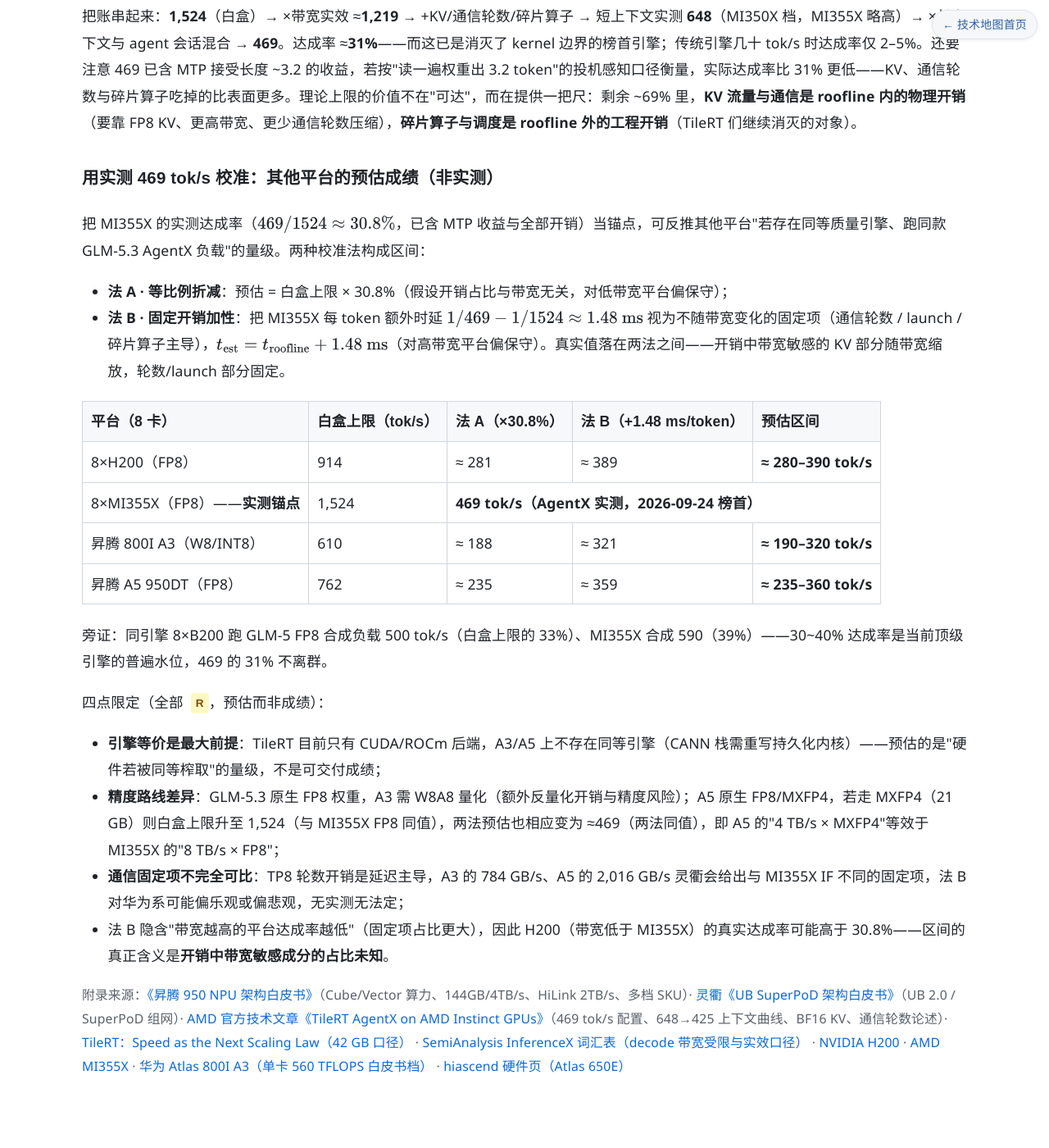
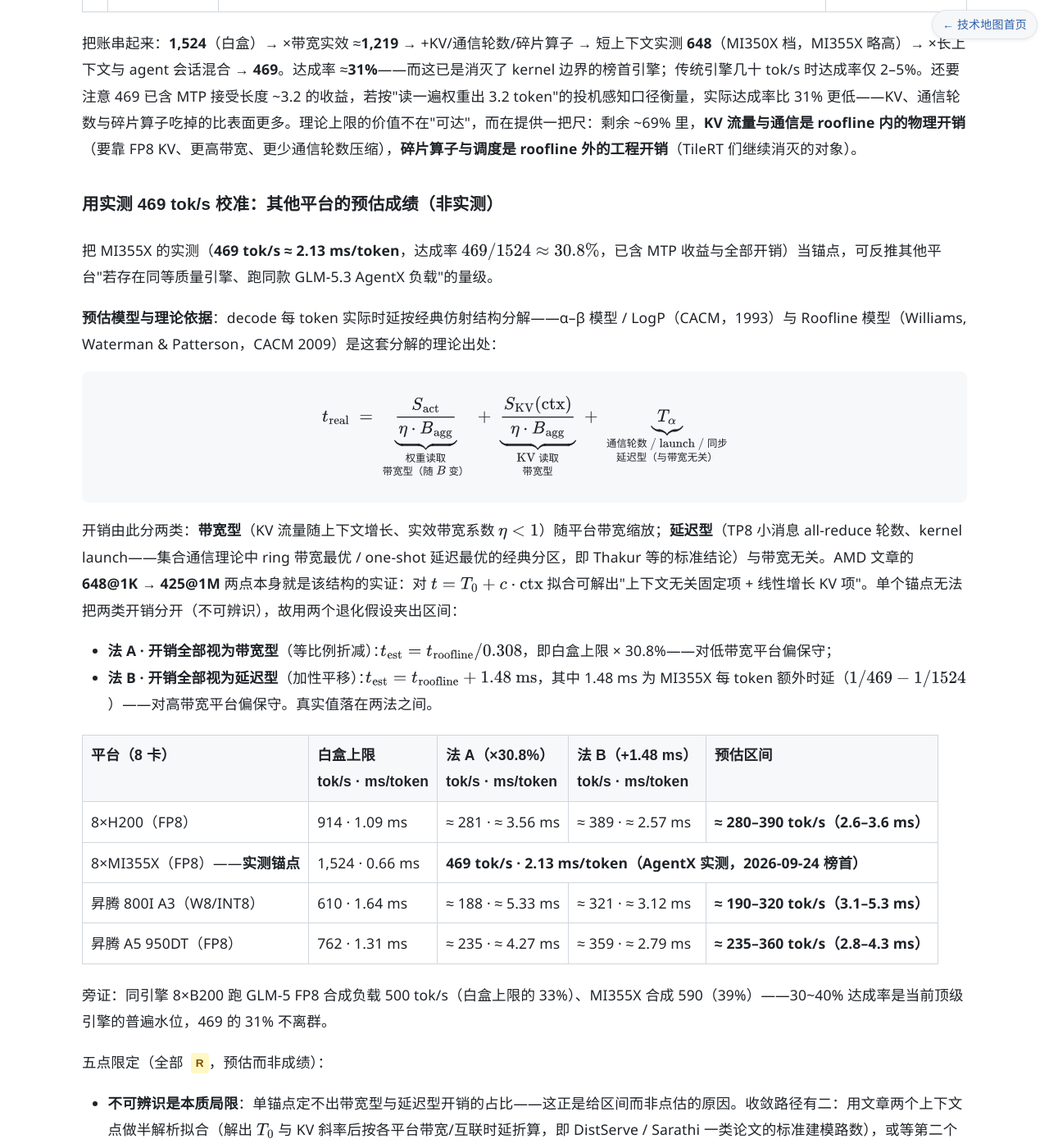
Before and after one commit to luxiangz/llm-tech-map, a Jekyll site: the page docs/inference/tilert-deep-analysis.html, which Jekyll copies as it is, in a window 1280 px wide and 1400 px high, scrolled down 12339 px. Shown: the whole window at 82% size. Built offline with Jekyll 4.4.1, drawn with Linux system fonts in a browser that asks for light colours; a style sheet for code colours, icons or effects is not loaded; before the commit the page ends 13694 px from its top, so only the background shows below that; some of the changed text lies outside the part shown.

Commit message:
TileRT 附录更新：预估表 tok/s 与 ms/token 双列显示（含锚点 469·2.13ms、648·1.54ms/425·2.35ms）；预估过程补理论依据（α-β 仿射分解公式、LogP/Roofline/集合通信理论出处、两点实证与不可辨识性、区间收敛路径）

```diff
--- a/docs/inference/tilert-deep-analysis.html
+++ b/docs/inference/tilert-deep-analysis.html
@@ -343,10 +343,10 @@
 <p style="font-size:.9em;color:#57606a">附注：950DT 原生 MXFP4，若按 4-bit 权重（$S_{\text{act}} = 21$ GB）计，A5 上限翻倍至 ≈1,524 tok/s，追平 8×MI355X 的 FP8 档；950PR（1.6 TB/s）按 FP8 计为 ≈305 tok/s。所有行均为官方带宽 ÷ 42 GB 的算术推导，未计 KV Cache 与通信开销；950 组网侧经灵衢 UB 2.0 可扩展至大规模集群（白皮书称支持超 128K 卡）。</p>
 
 <h3>追问：实测 469 tok/s 距理论上限 1,524 tok/s 很远，怎么解释</h3>
-<p>AMD 官方技术文章《TileRT AgentX on AMD Instinct GPUs》给出的 469 tok/s（8×MI355X，GLM-5.3，TP8，FP8 权重 + <b>BF16 KV</b>，MTP K=3，单用户 AgentX 榜第一）与表 2 的 1,524 tok/s 之间差 ≈3.2 倍。这不是矛盾，而是<b>口径差了四层</b>——1,524 是"短上下文、只读权重、100% 峰值带宽、零通信"的白盒上限，469 是端到端 agent 会话回放的真实成绩。逐层剥离：</p>
+<p>AMD 官方技术文章《TileRT AgentX on AMD Instinct GPUs》给出的 469 tok/s（≈2.13 ms/token；8×MI355X，GLM-5.3，TP8，FP8 权重 + <b>BF16 KV</b>，MTP K=3，单用户 AgentX 榜第一）与表 2 的 1,524 tok/s（0.66 ms/token）之间差 ≈3.2 倍。这不是矛盾，而是<b>口径差了四层</b>——1,524 是"短上下文、只读权重、100% 峰值带宽、零通信"的白盒上限，469 是端到端 agent 会话回放的真实成绩。逐层剥离：</p>
 <table>
 <tr><th>#</th><th>开销来源</th><th>量级与依据</th><th>证据等级</th></tr>
-<tr><td>1</td><td><b>基准口径：AgentX 不是白盒 decode</b></td><td>AgentX（SemiAnalysis 开源可复现基准）回放真实编码 agent 会话：多轮、上下文持续增长、tool call、共享前缀，考的是 KV/路由/调度/尾时延。文章自给的标尺：同一配置（TP8 + MTP K=3）在 8×MI350X 上 1K ctx <b>648</b> → 1M ctx <b>425</b> tok/s——469（MI355X，会话平均上下文更长）正落在该区间，长上下文衰减本身就吃掉了约 1/3</td><td><span class="ev ev-v">V</span></td></tr>
+<tr><td>1</td><td><b>基准口径：AgentX 不是白盒 decode</b></td><td>AgentX（SemiAnalysis 开源可复现基准）回放真实编码 agent 会话：多轮、上下文持续增长、tool call、共享前缀，考的是 KV/路由/调度/尾时延。文章自给的标尺：同一配置（TP8 + MTP K=3）在 8×MI350X 上 1K ctx <b>648</b>（≈1.54 ms/token）→ 1M ctx <b>425</b>（≈2.35 ms/token）——469（MI355X，会话平均上下文更长）正落在该区间，长上下文衰减本身就吃掉了约 1/3</td><td><span class="ev ev-v">V</span></td></tr>
 <tr><td>2</td><td><b>KV Cache 流量不在 42 GB 账内</b></td><td>账面 $S_{\text{act}}$ 只含激活权重（KV=0）；实际 KV 为 BF16（字节较 FP8 翻倍），每 token 的 KV 读取随上下文增长，长会话时进入与权重流量可比的量级——这是 648→425 衰减曲线的直接物理来源</td><td><span class="ev ev-v">V</span>（BF16 与曲线出自文章；"可比量级"为 <span class="ev ev-r">R</span>）</td></tr>
 <tr><td>3</td><td><b>峰值带宽 ≠ 实效带宽</b></td><td>8 TB/s 是理想顺序读峰值。业界普遍实测：decode GEMV 稳态只能拿到峰值的 <b>~50–90%</b>（KV 争用、专家权重非连续访存、launch 开销）；即便按 80% 计，上限立刻降为 ≈1,219 tok/s</td><td><span class="ev ev-r">R</span>（业界口径，见 InferenceX 词汇表等）</td></tr>
 <tr><td>4</td><td><b>TP8 通信轮数</b></td><td>batch-1 的 all-reduce 是小消息、<b>延迟主导</b>——文章原话"通信轮数比峰值带宽更重要"。TileRT 用 one-shot 推送 + 本地归约把每层轮数压到 1，但乘以近百层后仍是每步的固定时间项，无法被带宽账覆盖</td><td><span class="ev ev-v">V</span></td></tr>
@@ -356,25 +356,31 @@
 <p>把账串起来：<b>1,524</b>（白盒）→ ×带宽实效 ≈<b>1,219</b> → +KV/通信轮数/碎片算子 → 短上下文实测 <b>648</b>（MI350X 档，MI355X 略高）→ ×长上下文与 agent 会话混合 → <b>469</b>。达成率 ≈<b>31%</b>——而这已是消灭了 kernel 边界的榜首引擎；传统引擎几十 tok/s 时达成率仅 2–5%。还要注意 469 已含 MTP 接受长度 ~3.2 的收益，若按"读一遍权重出 3.2 token"的投机感知口径衡量，实际达成率比 31% 更低——KV、通信轮数与碎片算子吃掉的比表面更多。理论上限的价值不在"可达"，而在提供一把尺：剩余 ~69% 里，<b>KV 流量与通信是 roofline 内的物理开销</b>（要靠 FP8 KV、更高带宽、更少通信轮数压缩），<b>碎片算子与调度是 roofline 外的工程开销</b>（TileRT 们继续消灭的对象）。</p>
 
 <h3>用实测 469 tok/s 校准：其他平台的预估成绩（非实测）</h3>
-<p>把 MI355X 的实测达成率（$469 / 1524 \approx 30.8\%$，已含 MTP 收益与全部开销）当锚点，可反推其他平台"若存在同等质量引擎、跑同款 GLM-5.3 AgentX 负载"的量级。两种校准法构成区间：</p>
+<p>把 MI355X 的实测（<b>469 tok/s ≈ 2.13 ms/token</b>，达成率 $469/1524 \approx 30.8\%$，已含 MTP 收益与全部开销）当锚点，可反推其他平台"若存在同等质量引擎、跑同款 GLM-5.3 AgentX 负载"的量级。</p>
+<p><b>预估模型与理论依据</b>：decode 每 token 实际时延按经典仿射结构分解——α–β 模型 / LogP（CACM，1993）与 Roofline 模型（Williams, Waterman & Patterson，CACM 2009）是这套分解的理论出处：</p>
+<div class="formula">\[
+t_{\text{real}} \;=\; \underbrace{\frac{S_{\text{act}}}{\eta \cdot B_{\text{agg}}}}_{\substack{\text{权重读取}\\ \text{带宽型（随 } B \text{ 变）}}} \;+\; \underbrace{\frac{S_{\text{KV}}(\text{ctx})}{\eta \cdot B_{\text{agg}}}}_{\substack{\text{KV 读取}\\ \text{带宽型}}} \;+\; \underbrace{T_{\alpha}}_{\substack{\text{通信轮数 / launch / 同步}\\ \text{延迟型（与带宽无关）}}}
+\]</div>
+<p>开销由此分两类：<b>带宽型</b>（KV 流量随上下文增长、实效带宽系数 $\eta < 1$）随平台带宽缩放；<b>延迟型</b>（TP8 小消息 all-reduce 轮数、kernel launch——集合通信理论中 ring 带宽最优 / one-shot 延迟最优的经典分区，即 Thakur 等的标准结论）与带宽无关。AMD 文章的 <b>648@1K → 425@1M</b> 两点本身就是该结构的实证：对 $t = T_0 + c \cdot \text{ctx}$ 拟合可解出"上下文无关固定项 + 线性增长 KV 项"。单个锚点无法把两类开销分开（不可辨识），故用两个退化假设夹出区间：</p>
 <ul>
-<li><b>法 A · 等比例折减</b>：预估 = 白盒上限 × 30.8%（假设开销占比与带宽无关，对低带宽平台偏保守）；</li>
-<li><b>法 B · 固定开销加性</b>：把 MI355X 每 token 额外时延 $1/469 - 1/1524 \approx 1.48\ \text{ms}$ 视为不随带宽变化的固定项（通信轮数 / launch / 碎片算子主导），$t_{\text{est}} = t_{\text{roofline}} + 1.48\ \text{ms}$（对高带宽平台偏保守）。真实值落在两法之间——开销中带宽敏感的 KV 部分随带宽缩放，轮数/launch 部分固定。</li>
+<li><b>法 A · 开销全部视为带宽型</b>（等比例折减）：$t_{\text{est}} = t_{\text{roofline}} / 0.308$，即白盒上限 × 30.8%——对低带宽平台偏保守；</li>
+<li><b>法 B · 开销全部视为延迟型</b>（加性平移）：$t_{\text{est}} = t_{\text{roofline}} + 1.48\ \text{ms}$，其中 1.48 ms 为 MI355X 每 token 额外时延（$1/469 - 1/1524$）——对高带宽平台偏保守。真实值落在两法之间。</li>
 </ul>
 <table>
-<tr><th>平台（8 卡）</th><th>白盒上限（tok/s）</th><th>法 A（×30.8%）</th><th>法 B（+1.48 ms/token）</th><th>预估区间</th></tr>
-<tr><td>8×H200（FP8）</td><td>914</td><td>≈ 281</td><td>≈ 389</td><td><b>≈ 280–390 tok/s</b></td></tr>
-<tr><td>8×MI355X（FP8）——<b>实测锚点</b></td><td>1,524</td><td colspan="3"><b>469 tok/s（AgentX 实测，2026-09-24 榜首）</b></td></tr>
-<tr><td>昇腾 800I A3（W8/INT8）</td><td>610</td><td>≈ 188</td><td>≈ 321</td><td><b>≈ 190–320 tok/s</b></td></tr>
-<tr><td>昇腾 A5 950DT（FP8）</td><td>762</td><td>≈ 235</td><td>≈ 359</td><td><b>≈ 235–360 tok/s</b></td></tr>
+<tr><th>平台（8 卡）</th><th>白盒上限<br>tok/s · ms/token</th><th>法 A（×30.8%）<br>tok/s · ms/token</th><th>法 B（+1.48 ms）<br>tok/s · ms/token</th><th>预估区间</th></tr>
+<tr><td>8×H200（FP8）</td><td>914 · 1.09 ms</td><td>≈ 281 · ≈ 3.56 ms</td><td>≈ 389 · ≈ 2.57 ms</td><td><b>≈ 280–390 tok/s（2.6–3.6 ms）</b></td></tr>
+<tr><td>8×MI355X（FP8）——<b>实测锚点</b></td><td>1,524 · 0.66 ms</td><td colspan="3"><b>469 tok/s · 2.13 ms/token（AgentX 实测，2026-09-24 榜首）</b></td></tr>
+<tr><td>昇腾 800I A3（W8/INT8）</td><td>610 · 1.64 ms</td><td>≈ 188 · ≈ 5.33 ms</td><td>≈ 321 · ≈ 3.12 ms</td><td><b>≈ 190–320 tok/s（3.1–5.3 ms）</b></td></tr>
+<tr><td>昇腾 A5 950DT（FP8）</td><td>762 · 1.31 ms</td><td>≈ 235 · ≈ 4.27 ms</td><td>≈ 359 · ≈ 2.79 ms</td><td><b>≈ 235–360 tok/s（2.8–4.3 ms）</b></td></tr>
 </table>
 <p>旁证：同引擎 8×B200 跑 GLM-5 FP8 合成负载 500 tok/s（白盒上限的 33%）、MI355X 合成 590（39%）——30~40% 达成率是当前顶级引擎的普遍水位，469 的 31% 不离群。</p>
-<p>四点限定（全部 <span class="ev ev-r">R</span>，预估而非成绩）：</p>
+<p>五点限定（全部 <span class="ev ev-r">R</span>，预估而非成绩）：</p>
 <ul>
+<li><b>不可辨识是本质局限</b>：单锚点定不出带宽型与延迟型开销的占比——这正是给区间而非点估的原因。收敛路径有二：用文章两个上下文点做半解析拟合（解出 $T_0$ 与 KV 斜率后按各平台带宽/互联时延折算，即 DistServe / Sarathi 一类论文的标准建模路数），或等第二个实测锚点出现（两方程解两未知数）；</li>
 <li><b>引擎等价是最大前提</b>：TileRT 目前只有 CUDA/ROCm 后端，A3/A5 上不存在同等引擎（CANN 栈需重写持久化内核）——预估的是"硬件若被同等榨取"的量级，不是可交付成绩；</li>
-<li><b>精度路线差异</b>：GLM-5.3 原生 FP8 权重，A3 需 W8A8 量化（额外反量化开销与精度风险）；A5 原生 FP8/MXFP4，若走 MXFP4（21 GB）则白盒上限升至 1,524（与 MI355X FP8 同值），两法预估也相应变为 ≈469（两法同值），即 A5 的"4 TB/s × MXFP4"等效于 MI355X 的"8 TB/s × FP8"；</li>
-<li><b>通信固定项不完全可比</b>：TP8 轮数开销是延迟主导，A3 的 784 GB/s、A5 的 2,016 GB/s 灵衢会给出与 MI355X IF 不同的固定项，法 B 对华为系可能偏乐观或偏悲观，无实测无法定；</li>
-<li>法 B 隐含"带宽越高的平台达成率越低"（固定项占比更大），因此 H200（带宽低于 MI355X）的真实达成率可能高于 30.8%——区间的真正含义是<b>开销中带宽敏感成分的占比未知</b>。</li>
+<li><b>精度路线差异</b>：GLM-5.3 原生 FP8 权重，A3 需 W8A8 量化（额外反量化开销与精度风险）；A5 原生 FP8/MXFP4，若走 MXFP4（21 GB）则白盒上限升至 1,524 · 0.66 ms（与 MI355X FP8 同值），两法预估同为 ≈469 tok/s · ≈2.13 ms——A5 的"4 TB/s × MXFP4"等效于 MI355X 的"8 TB/s × FP8"；</li>
+<li><b>延迟型项的平台不变性最脆</b>：法 B 把 MI355X 的 1.48 ms 平移到华为系，但灵衢（784 / 2,016 GB/s）与 IF（1,071 GB/s）的每层通信时延、CANN 与 ROCm 的执行开销都不同，对华为系可能偏乐观或偏悲观；带宽型项的 $\eta$ 系数亦随显存体系有差异；</li>
+<li>法 B 隐含"带宽越高的平台达成率越低"（延迟项占比更大），因此 H200（带宽低于 MI355X）的真实达成率可能高于 30.8%——区间的真正含义是<b>开销中带宽敏感成分的占比未知</b>。定位为数量级估计器（±30–50% 误差合理），不是成绩预测。</li>
 </ul>
 
 <p style="font-size:.9em;color:#57606a">附录来源：<a href="https://github.com/lionelZhaowy/industry-ai-accelerators/blob/main/Cloud-and-Programmable-NPUs/Huawei-Ascend/pdf/%E6%98%87%E8%85%BE950%20NPU%E6%9E%B6%E6%9E%84%E7%99%BD%E7%9A%AE%E4%B9%A6.pdf" target="_blank">《昇腾 950 NPU 架构白皮书》</a>（Cube/Vector 算力、144GB/4TB/s、HiLink 2TB/s、多档 SKU）· <a href="https://www.unifiedbus.com/zh/white-papers/UB-SuperPoD-Architecture-White-Paper-zh" target="_blank">灵衢《UB SuperPoD 架构白皮书》</a>（UB 2.0 / SuperPoD 组网）· <a href="https://www.amd.com/en/developer/resources/technical-articles/2026/tilert-agentx-on-amd-instinct-gpus.html" target="_blank">AMD 官方技术文章《TileRT AgentX on AMD Instinct GPUs》</a>（469 tok/s 配置、648→425 上下文曲线、BF16 KV、通信轮数论述）· <a href="https://www.tilert.ai/blog/speed-as-the-next-scaling-law-zh.html" target="_blank">TileRT：Speed as the Next Scaling Law（42 GB 口径）</a> · <a href="https://inferencex.semianalysis.com/glossary/memory-bandwidth" target="_blank">SemiAnalysis InferenceX 词汇表（decode 带宽受限与实效口径）</a> · <a href="https://www.nvidia.com/en-us/data-center/h200/" target="_blank">NVIDIA H200</a> · <a href="https://www.amd.com/en/products/accelerators/instinct/mi350/mi355x.html" target="_blank">AMD MI355X</a> · <a href="https://e.huawei.com/cn/products/computing/ascend/atlas-800i-a3" target="_blank">华为 Atlas 800I A3（单卡 560 TFLOPS 白皮书档）</a> · <a href="https://www.hiascend.com/hardware/ai-server" target="_blank">hiascend 硬件页（Atlas 650E）</a></p>
```
